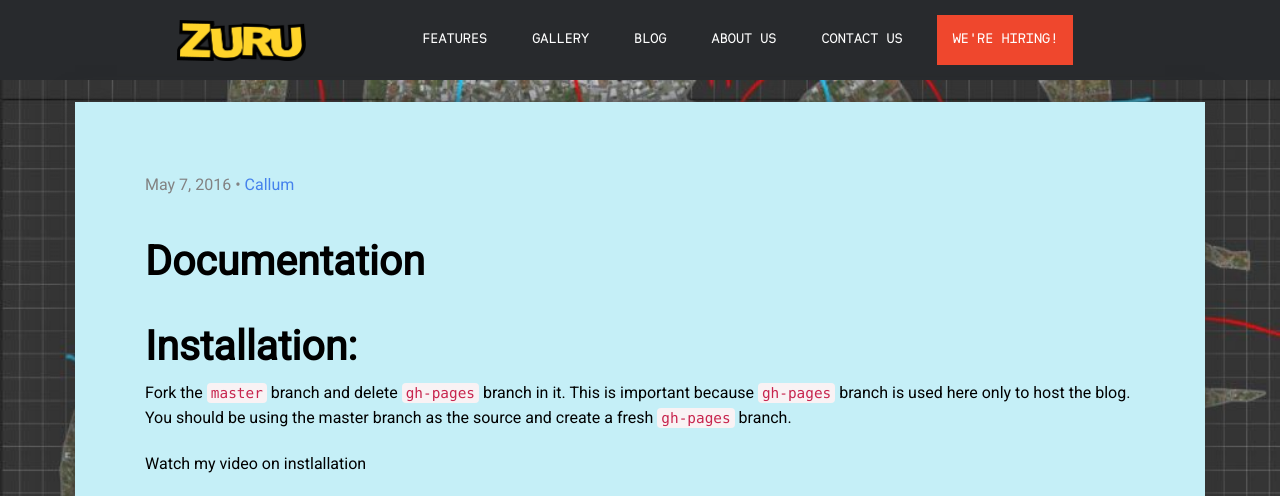
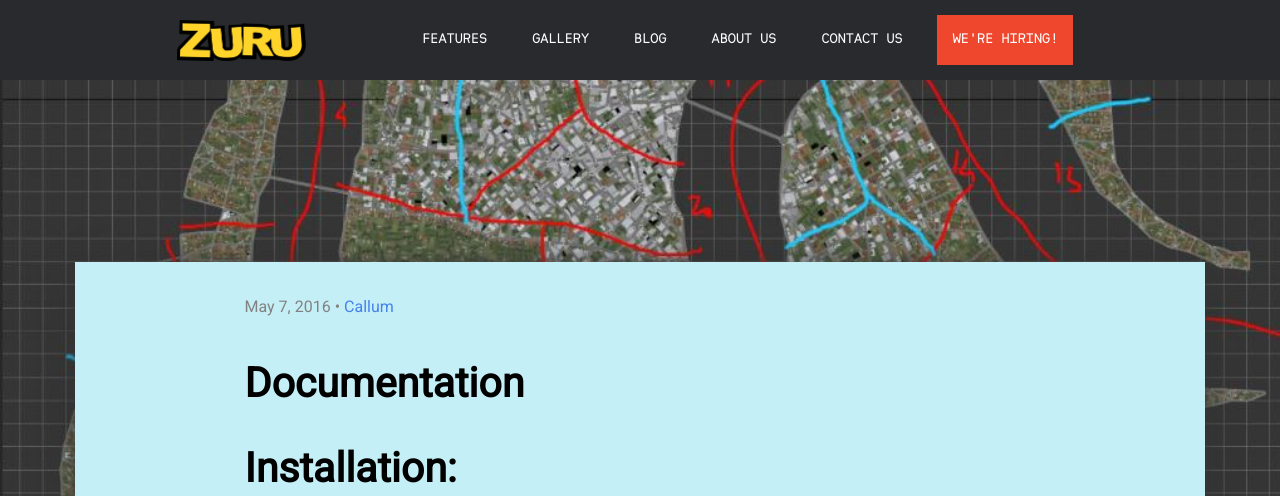
Before and after one commit to Dipen-Dedania/zuru-blog, a Jekyll site: the page built from _posts/2016-05-07-documentation.md, in a window 1280 px wide. Shown: the top 496 px of the page. Built offline with Jekyll 4.4.1, drawn with Linux system fonts in a browser that asks for light colours; nearby versions of some CDN libraries; grey boxes are pictures that could not be loaded.

Commit message:
Edit pgaleone bio & small changes to article's CSS

```diff
--- a/_layouts/post.html
+++ b/_layouts/post.html
@@ -60,9 +60,7 @@ layout: default
                                 <div class="col-lg-10 col-md-10 col-sm-10">
                                     <p class="author-name-title">{{ author.name }} {{ author.bio }}</p>
                                     <div class="social-icon">
-                                        <a href="{{ author.facebook }}" target="_blank" class="fa fa-facebook icon-maker"></a>
                                         <a href="{{ author.twitter }}" target="_blank" class="fa fa-twitter icon-maker"></a>
-                                        <a href="{{ author.google }}" target="_blank" class="fa fa-google icon-maker"></a>
                                         <a href="{{ author.reddit }}" target="_blank" class="fa fa-reddit icon-maker"></a>
                                         <a href="{{ author.linkedin }}" target="_blank" class="fa fa-linkedin icon-maker"></a>
                                     </div>
--- a/_sass/_custom.scss
+++ b/_sass/_custom.scss
@@ -300,11 +300,6 @@ dd {
   margin-left: 150px;
 }
 
-.wrapper {
-  width: 100%;
-  float: left;
-}
-
 .sliderZone,
 .logZone {
   margin-right: 400px;
@@ -409,10 +404,13 @@ input[type=number] {
 }
 
 .wrapper {
+  width: 100%;
+  float: left;
   position: relative;
   z-index: 10;
   background: aliceblue;
-  padding: 70px;
+  padding: 2em 15%;
+  margin-top: 10em;
   box-shadow: 0px 3px 27px #333;
 }
 
```
